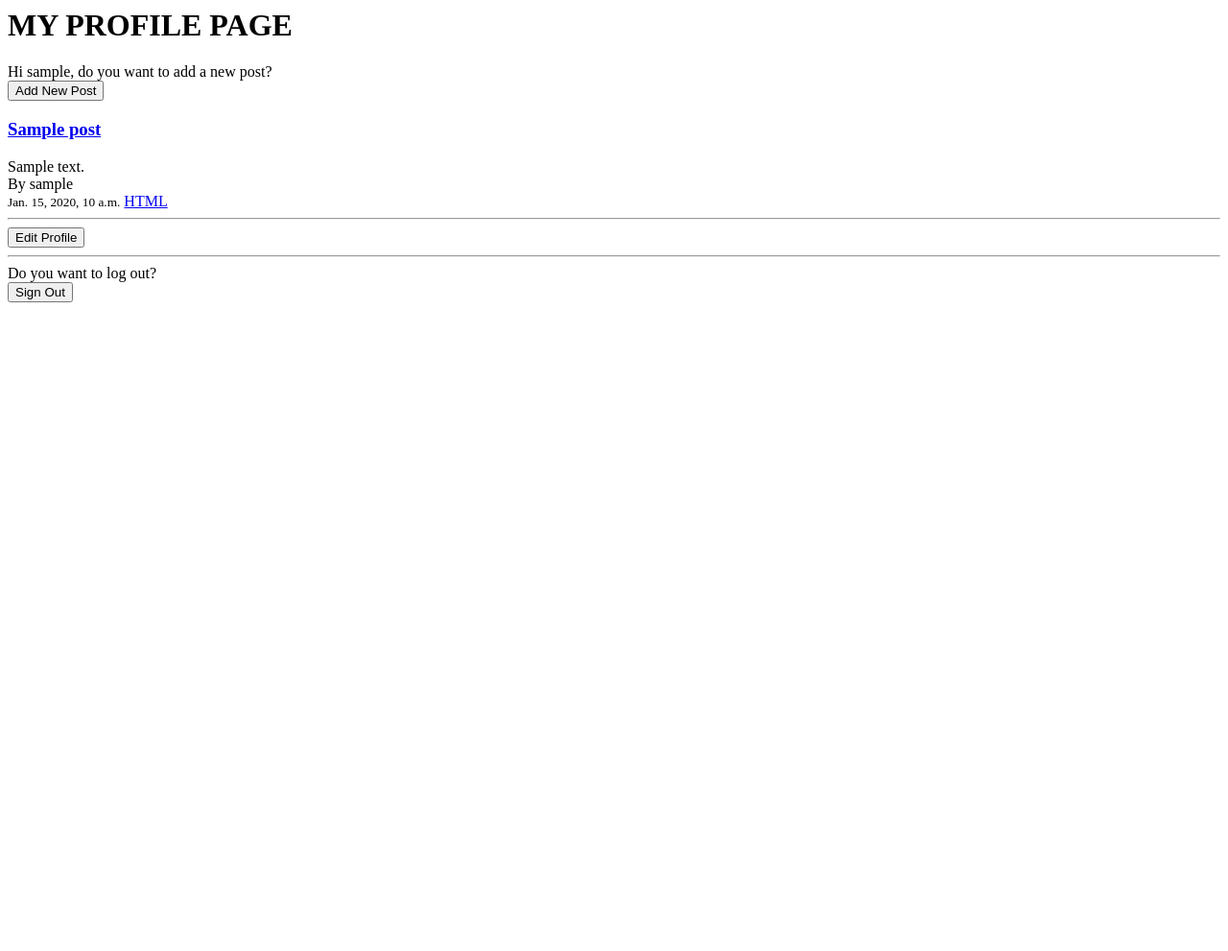
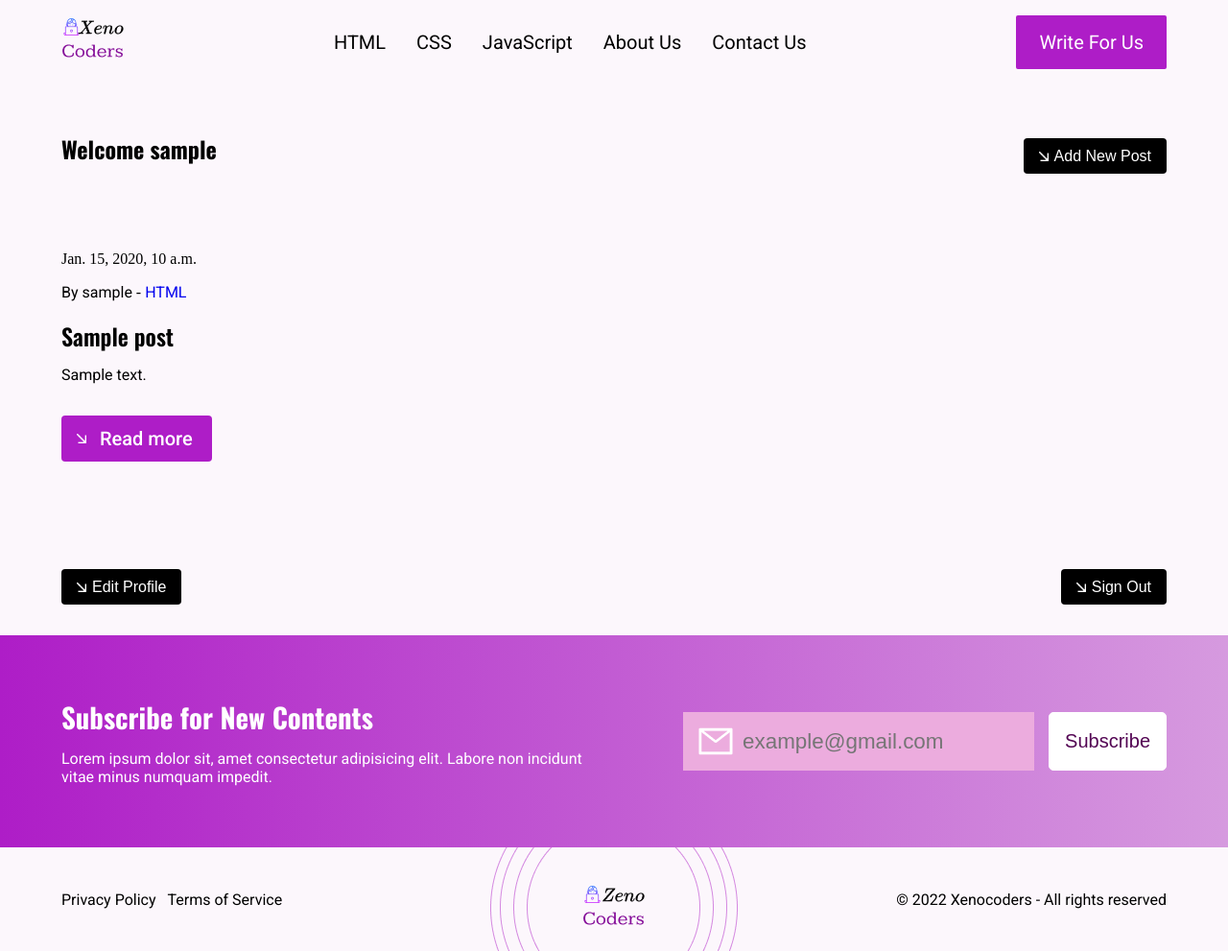
Before and after one commit to fhayvy/XenoCodersBlog, a Django app: page /auth/1/user in a window 1280 px wide. Shown: the whole page at 96% size. Before the commit the page ends 315 px from the top, so only its background shows below. Run offline with Django 4.2, Linux system fonts and the light colour scheme; data comes from the database, SQL or seed files in the repository; tables that the repository leaves empty hold one stand-in row (values such as "Sample post"); some libraries are stand-ins or nearby versions.

Commit message:
User Profile Page Done

```diff
--- a/xenocoders/authentication/templates/authentication/profile.html
+++ b/xenocoders/authentication/templates/authentication/profile.html
@@ -1,24 +1,57 @@
-<h1>MY PROFILE PAGE</h1>
+{% extends '_partials/base.html' %}
+{% load static %}
 
-Hi {{current_page_user}}, do you want to add a new post?<br>
-<button type="submit" onclick="location.href='{% url 'add_post' %}'">Add New Post</button>
+{% block content %}
+
+<div class="my-profile">
+    <div class="my-profile-top">
+        <h2>Welcome {{current_page_user}}</h2>
+        <button type="submit" onclick="location.href='{% url 'add_post' %}'" class="my-profile-btn">Add New Post</button>
+    </div>
+
+    <section class="landing-section-container landing-layout-three">
+        <div class="landing-third-row">
+            {% for post in posts %}
+            <div class="landing-section-three-column landing-article-layout">
+                <div>
+                    {{post.created_on}}
+                </div>
+                <div class="cat-author-text">
+                    <span>By {{post.author}} </span> - {% for tag in post.category.all %}
+                    <a href="{% url 'category' tag %}">{{ tag }}</a>
+                {% endfor %}
+                </div>
+                <h3 class="landing-article-head"><a href="{% url 'post' post.id %}">{{post.title}}</a></h3>
+                <p class="landing-article-text"> {{post.text | safe |slice:":200"}} </p>
+                <div>
+                    <a href="{% url 'post' post.id %}" class="landing-readmore-btn">Read more</a href="{% url 'post' post.id %}">
+                </div>
+            </div>
+            {% endfor %}
+        </div>
+    </section>
 
 
-{% for post in posts %}
+
+
+    <!-- {% for post in posts %}
         <h3><a href="{% url 'post' post.id %}">{{post.title}}</a></h3>
-    {{post.text | safe |slice:":400"}}<br>
+        {{post.text | safe |slice:":250"}}<br>
         By {{post.author}}<br>
         <small>{{post.created_on}}</small>
         {% for tag in post.category.all %}
             <a href="{% url 'category' tag %}">{{ tag }}</a>
         {% endfor %}
-{% endfor %}
-<hr>
+    {% endfor %} -->
 
-<button class="landing-readmore-btn" onclick="location.href='{% url 'edit_profile' user.id %}'">Edit Profile</button>
-<hr>
- Do you want to log out?
+    <div class="my-profile-bottom">
+        <button class="my-profile-btn" onclick="location.href='{% url 'edit_profile' user.id %}'">Edit Profile</button>
+
         <form method='post' action={% url 'logout_user' %}>
             {% csrf_token %}
-    <input type="submit" value="Sign Out">
+            <input type="submit" value="Sign Out" class="my-profile-btn">
         </form>
+    </div>
+</div>
+
+{% endblock content %}
--- a/xenocoders/blog/templates/blog/post_form.html
+++ b/xenocoders/blog/templates/blog/post_form.html
@@ -22,7 +22,7 @@
                         <div class="add-publish">
                             <input type="submit" value="Add Post" class="add-blog-btn">
                         </div>
-                        </form>
+                    </form>
                 </div>
             </section>
         </section>
--- a/xenocoders/static/css/base.css
+++ b/xenocoders/static/css/base.css
@@ -2383,3 +2383,35 @@ color: #fff;
       font-size: 1rem;
   }
 }
+
+
+/*................................................Profile .................................................. */
+.my-profile {
+  width: 90%;
+  margin: 0 auto;
+}
+
+.my-profile-top,
+.my-profile-bottom {
+  display: flex;
+  justify-content: space-between;
+  align-items: center;
+}
+
+.my-profile-btn {
+  display: inline-block;
+  border: none;
+  background: #000;
+  padding: 0.6em 1em 0.6em 2em;
+  border-radius: 0.25rem;
+  background-image: url(../media/readmore_arrow.png);
+  background-repeat: no-repeat;
+  background-position: left;
+  background-size: 0.6rem;
+  background-position-x: 1rem;
+  color: #FFFFFF;
+  font-size: 1rem;
+  font-weight: 500;
+  cursor: pointer;
+  margin-top: 1rem;
+}
```
Lines whose indentation alone changed are shown as unchanged.
